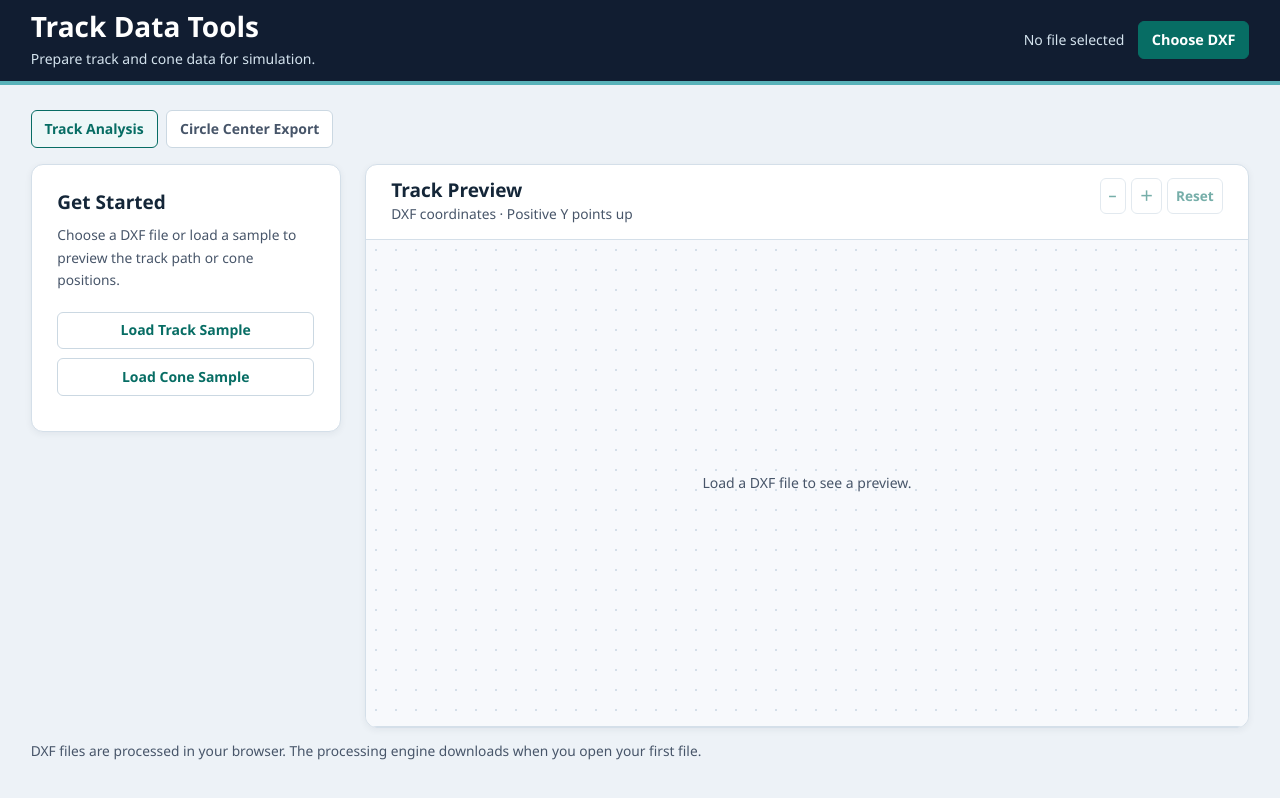
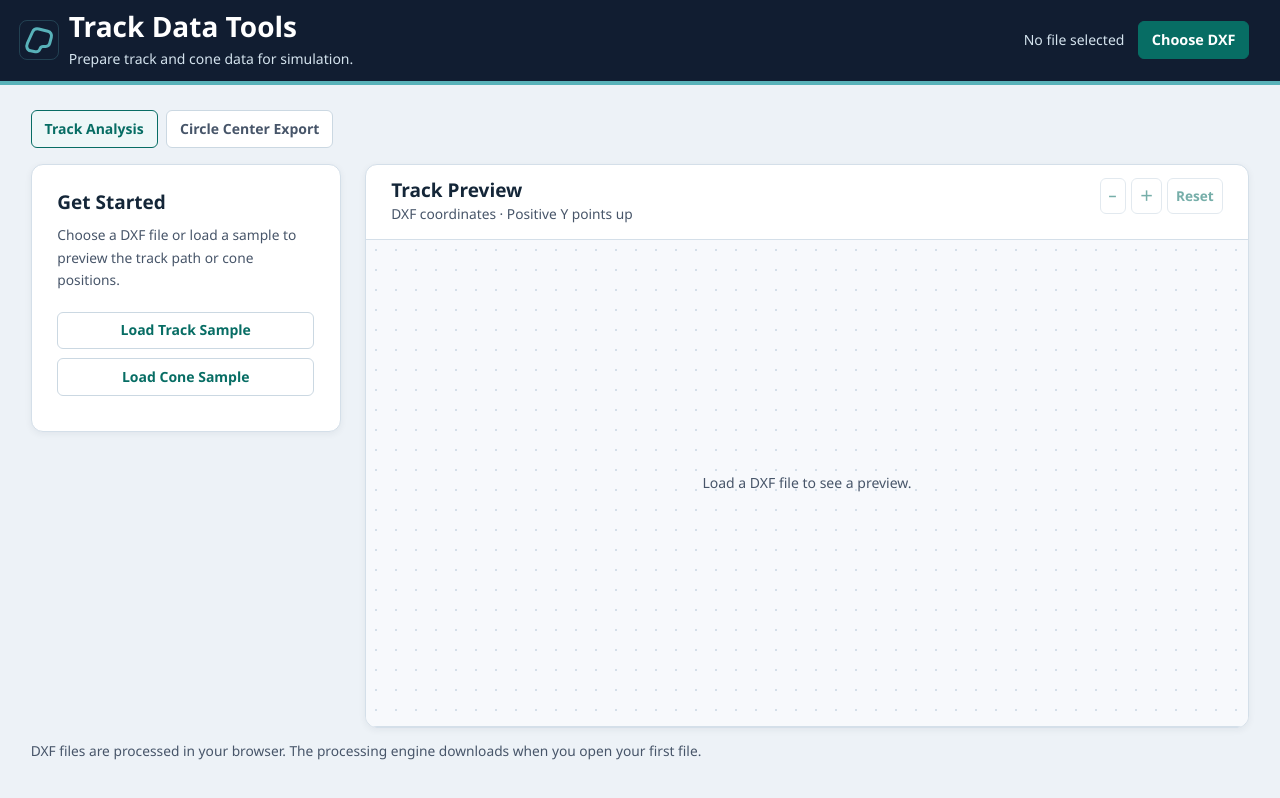
Before and after one commit to DannyHsuC10/map-data-tools, a plain HTML site: page web/index.html in a window 1280 px wide. Drawn offline with Linux system fonts and the light colour scheme.

Commit message:
add icon

```diff
--- a/web/index.html
+++ b/web/index.html
@@ -6,15 +6,19 @@
   <meta name="theme-color" content="#111d31">
   <meta name="description" content="Preview DXF track paths and circle centers, analyze tracks, and export data for simulation.">
   <title>Track Data Tools</title>
+  <link rel="icon" type="image/svg+xml" href="./track-icon.svg">
   <link rel="stylesheet" href="./styles.css">
   <script type="module" src="./app.js"></script>
 </head>
 <body>
   <header class="top">
     <div class="top-inner">
-      <div>
-        <h1>Track Data Tools</h1>
-        <p class="tagline">Prepare track and cone data for simulation.</p>
+      <div class="site-heading">
+        <img class="site-icon" src="./track-icon.svg" width="40" height="40" alt="">
+        <div>
+          <h1>Track Data Tools</h1>
+          <p class="tagline">Prepare track and cone data for simulation.</p>
+        </div>
       </div>
       <div class="input-file">
         <span id="file-name">No file selected</span>
--- a/web/styles.css
+++ b/web/styles.css
@@ -51,7 +51,16 @@ button.primary:hover:not(:disabled), .file-picker:hover:not(:has(input:disabled)
   border-bottom: 4px solid #58b2b9;
 }
 .top-inner, main { max-width: 1460px; margin-inline: auto; padding-inline: var(--page-gutter); }
-.top-inner { display: flex; align-items: center; justify-content: space-between; gap: .75rem; padding-block: 10px; }
+.top-inner {
+  display: flex;
+  align-items: center;
+  justify-content: space-between;
+  gap: .75rem;
+  padding-block: 10px;
+  padding-inline-start: max(.5rem, calc(var(--page-gutter) - .75rem));
+}
+.site-heading { display: flex; align-items: center; gap: .625rem; min-width: 0; }
+.site-icon { display: block; flex: none; }
 .top :focus-visible, .file-picker:focus-within { outline-color: #9cdee3; }
 h1 { font-size: clamp(1.55rem, 3vw, 1.75rem); font-weight: 750; line-height: 1.2; }
 .tagline { margin-top: .25rem; color: #d4e3ee; font-size: .875rem; }
@@ -137,6 +146,8 @@ dialog::backdrop { background: rgb(17 29 49 / .55); }
   .map-area { min-height: 220px; height: 42vh; }
 }
 @media (max-width: 480px) {
+  .top-inner, .site-heading { gap: .5rem; }
+  .site-icon { width: 32px; height: 32px; }
   h1 { font-size: 1.25rem; }
   .tagline { font-size: .8rem; }
 }
```
Also changed, not shown: web/track-icon.svg (added).
